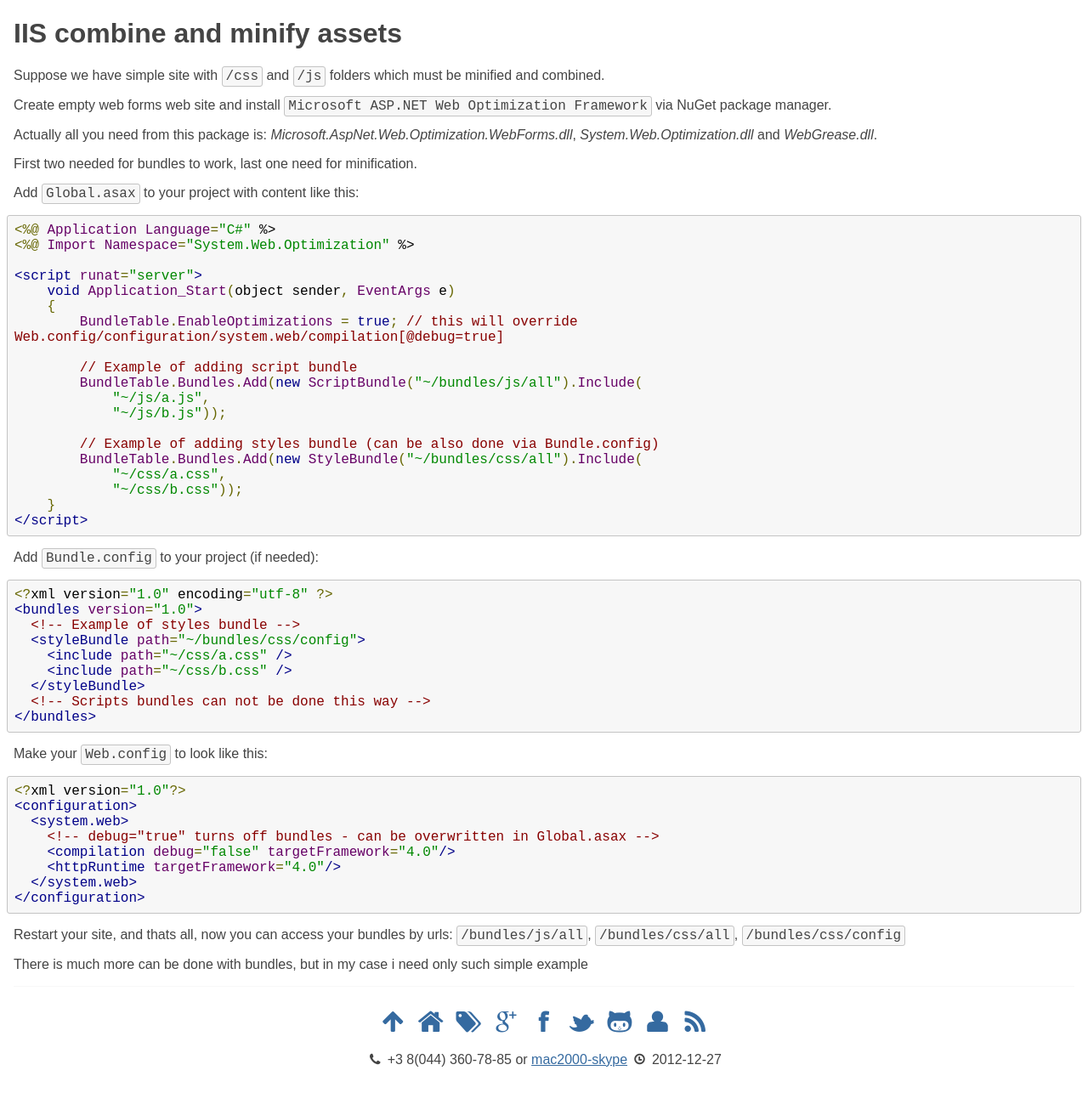
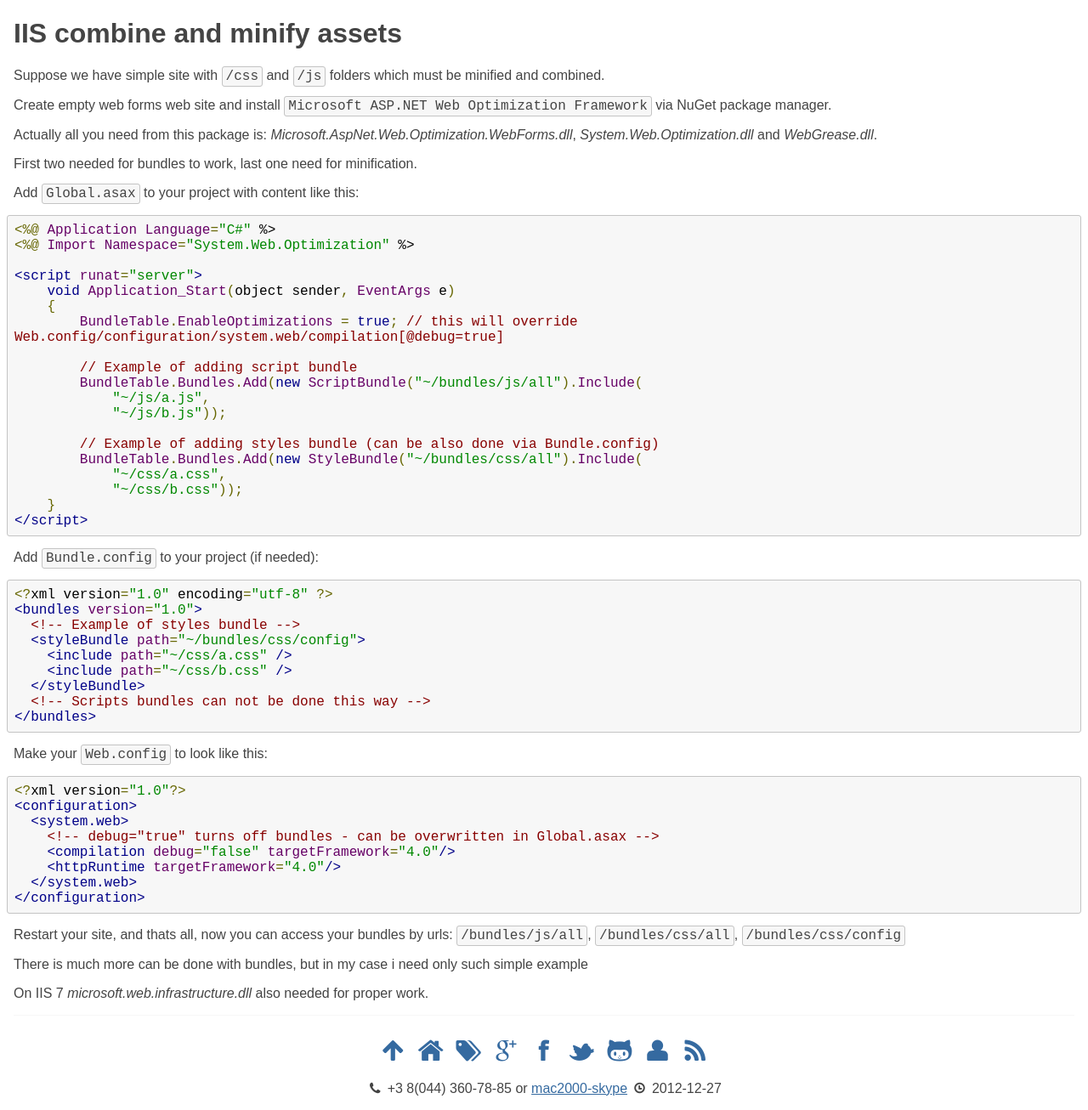
Before and after one commit to michaelbramwell/mac2000.github.com, a Jekyll site: the page built from _posts/2012-12-26-iis-combine-minify-assets.md, in a window 1280 px wide. Shown: the whole page at 85% size. Built offline with Jekyll 4.4.1, drawn with Linux system fonts in a browser that asks for light colours; before the commit the page ends 1272 px from its top, so only the background shows below that.

Commit message:
iis 7 note added

```diff
--- a/_posts/2012-12-26-iis-combine-minify-assets.md
+++ b/_posts/2012-12-26-iis-combine-minify-assets.md
@@ -60,3 +60,5 @@ Make your `Web.config` to look like this:
 Restart your site, and thats all, now you can access your bundles by urls: `/bundles/js/all`, `/bundles/css/all`, `/bundles/css/config`
 
 There is much more can be done with bundles, but in my case i need only such simple example
+
+On IIS 7 *microsoft.web.infrastructure.dll* also needed for proper work.
```
